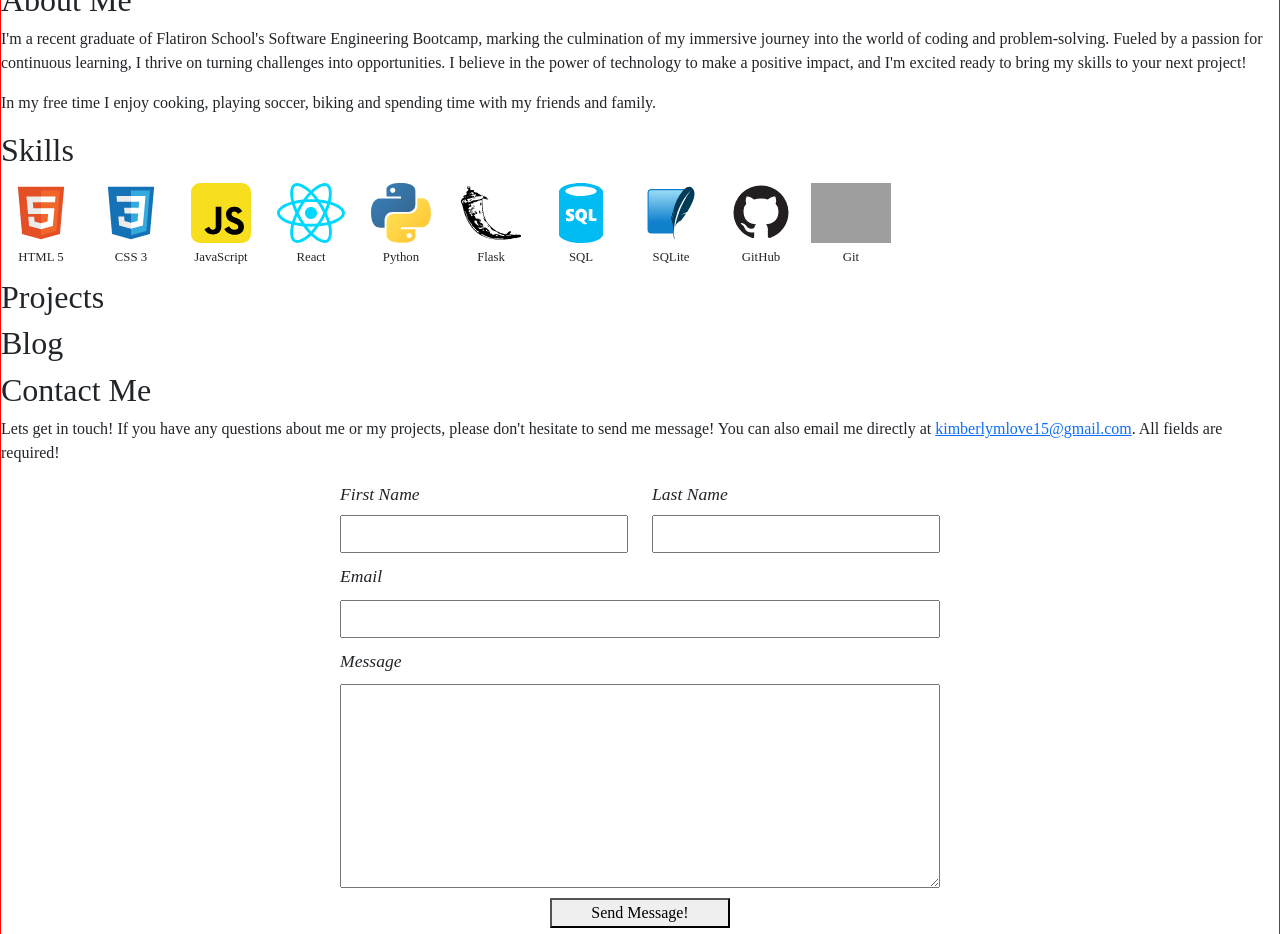
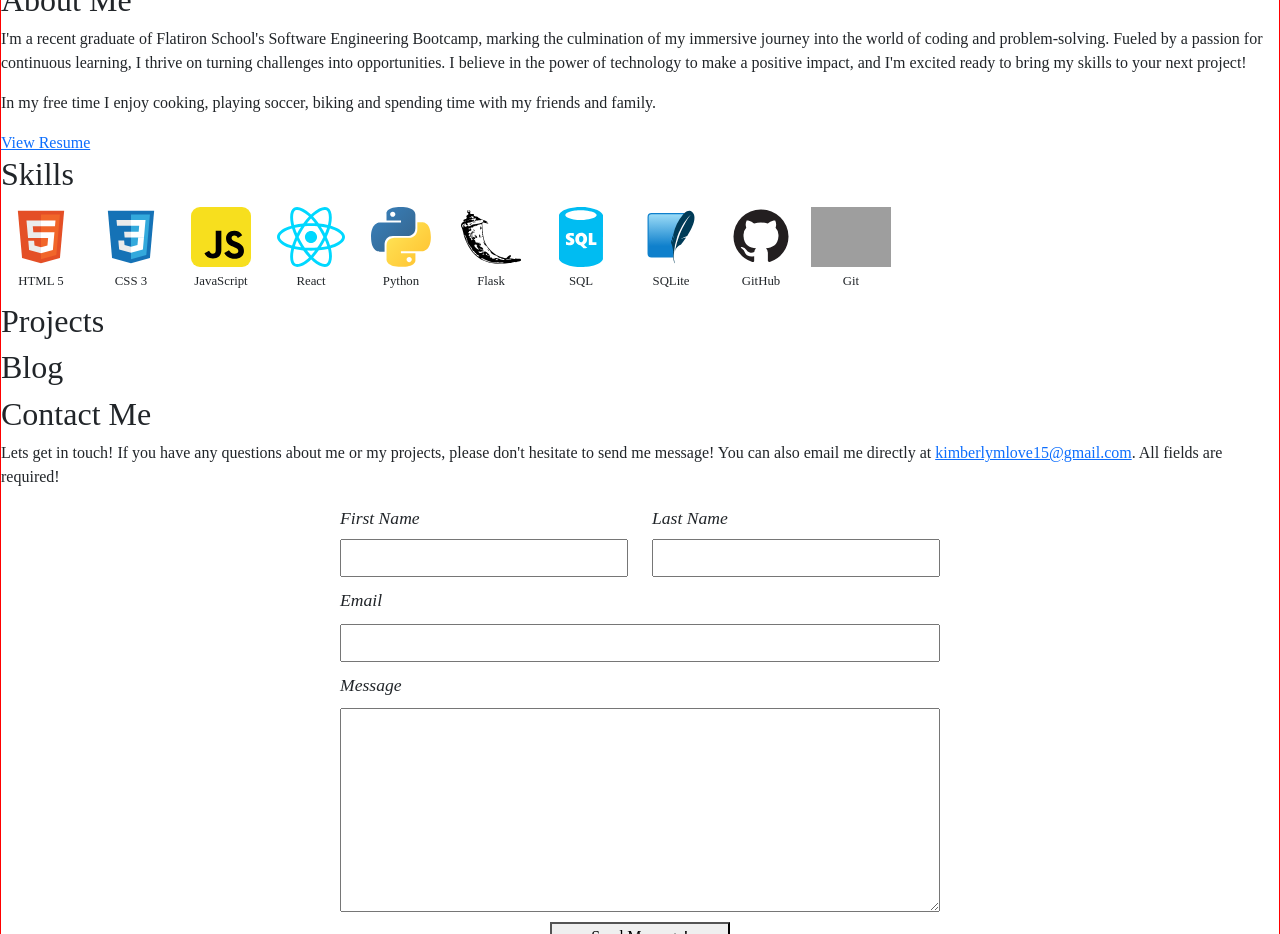
Before and after one commit to Kmlove/my-junior-developer-portfolio, a React (Create React App) app: page / in a window 1280 px wide. Shown: the part 780-1714 px from the top of the page. Built offline with nearby package versions, Linux system fonts and the light colour scheme; grey boxes are pictures that could not be loaded.

Commit message:
Added resume pdf to project and About Me component

```diff
--- a/src/components/AboutMe.js
+++ b/src/components/AboutMe.js
@@ -6,6 +6,7 @@ function AboutMe() {
       <h2>About Me</h2>
       <p> I'm a recent graduate of Flatiron School's Software Engineering Bootcamp, marking the culmination of my immersive journey into the world of coding and problem-solving. Fueled by a passion for continuous learning, I thrive on turning challenges into opportunities. I believe in the power of technology to make a positive impact, and I'm excited ready to bring my skills to your next project!</p>
       <p>In my free time I enjoy cooking, playing soccer, biking and spending time with my friends and family.</p>
+      <a href='/Kimberly-Love-Resume.pdf' target='_blank'>View Resume</a>
 
       {/* Put this behind a SEE MORE toggle */}
       {/* <h3>My Background:</h3>
```
Also changed, not shown: 1 other file (tests, documents, lock files or other folders).
